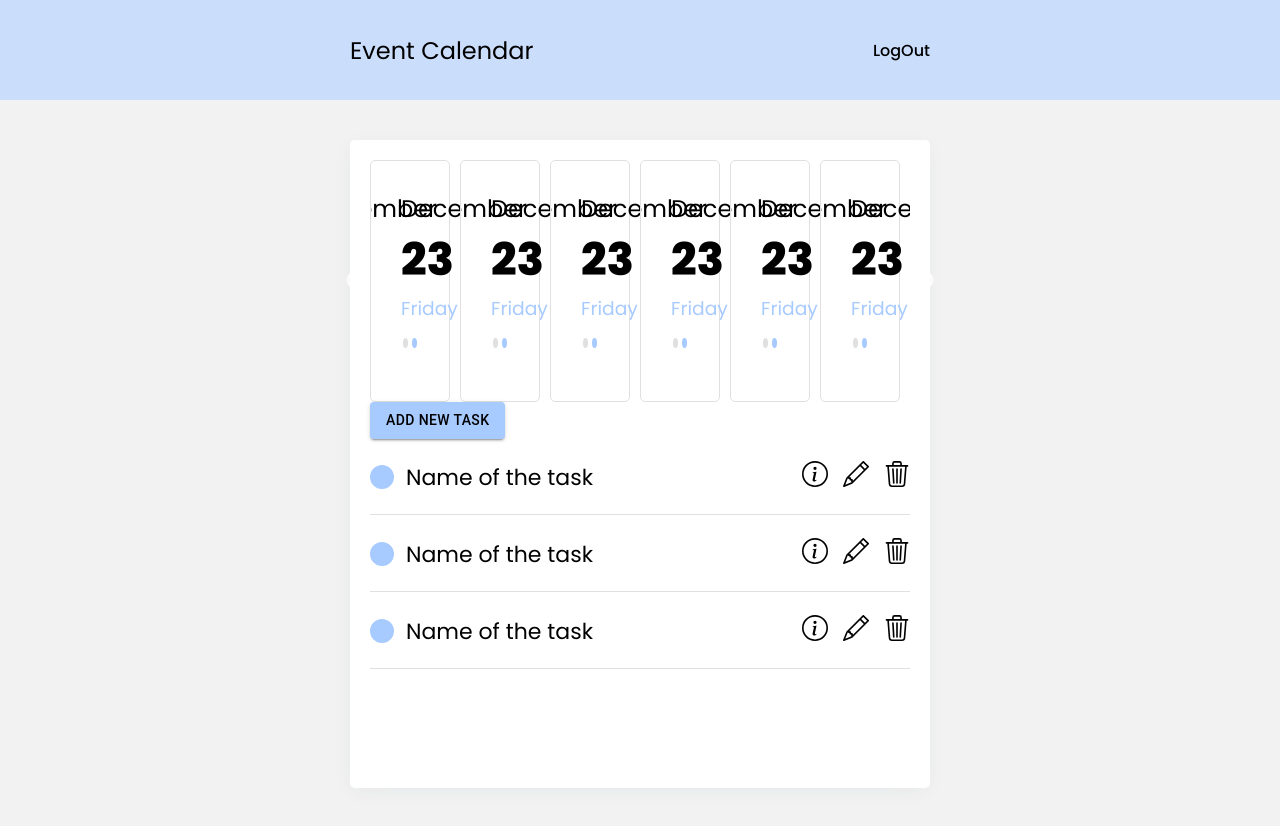
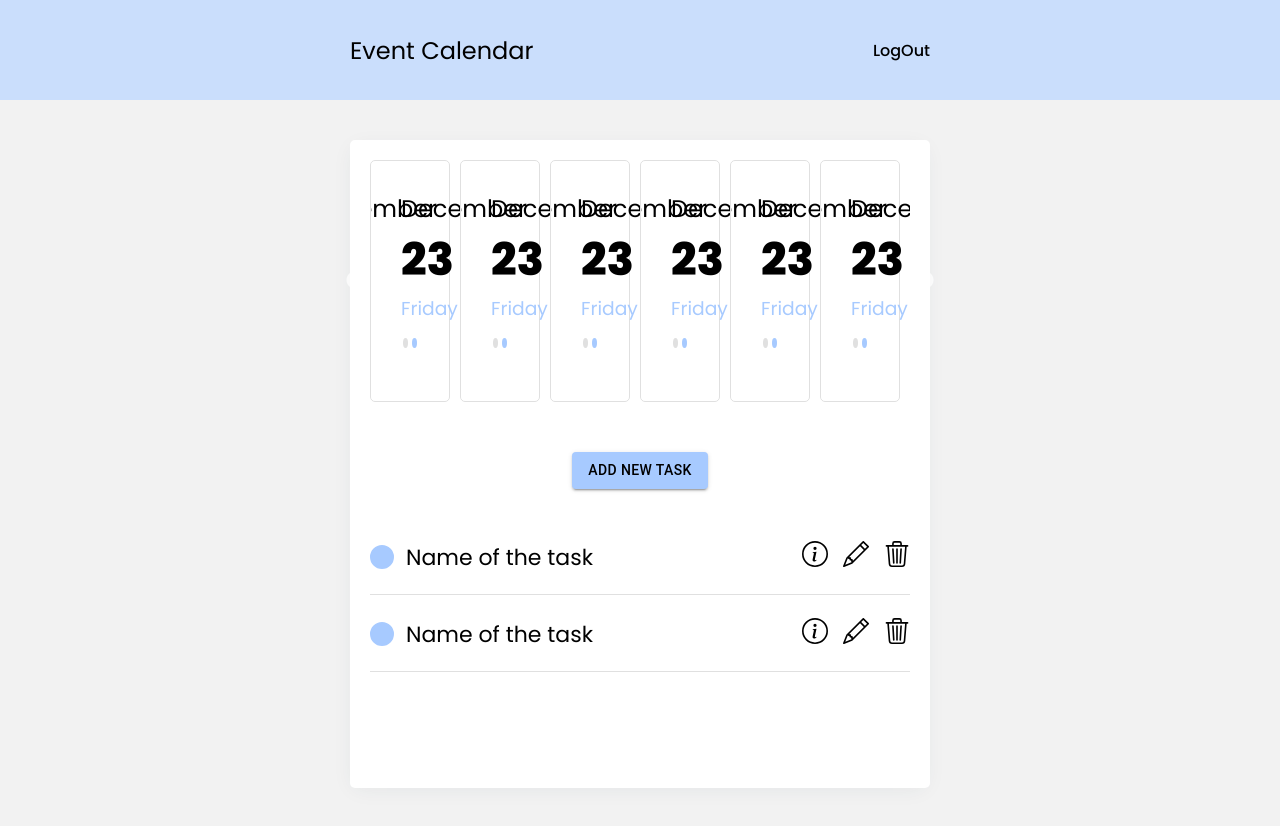
Before and after one commit to doritozbae/Level1-Clever-to-do-list, a React (Create React App) app: page / in a window 1280 px wide. Shown: the top 826 px of the page. Built offline with nearby package versions, Linux system fonts and the light colour scheme.

Commit message:
finished calendar layout

```diff
--- a/src/components/calendarPage/AddTaskButton.jsx
+++ b/src/components/calendarPage/AddTaskButton.jsx
@@ -1,6 +1,7 @@
 import React from "react";
 import Button from "@mui/material/Button";
 import { createTheme, ThemeProvider } from "@mui/material/styles";
+import "../../styles/taskButton.css";
 
 function AddTask() {
   const theme = createTheme({
@@ -13,11 +14,13 @@ function AddTask() {
   });
 
   return (
-    <ThemeProvider theme={theme}>
-      <Button color="neutral" variant="contained">
-        Add new task
-      </Button>
-    </ThemeProvider>
+    <div className="btn__contaner">
+      <ThemeProvider theme={theme}>
+        <Button color="neutral" variant="contained">
+          Add new task
+        </Button>
+      </ThemeProvider>
+    </div>
   );
 }
 
--- a/src/components/calendarPage/TasksList.jsx
+++ b/src/components/calendarPage/TasksList.jsx
@@ -1,10 +1,10 @@
 import React from "react";
 import Task from "./TaskItem";
+import "../../styles/tasksList.css";
 
 function TasksList() {
   return (
-    <div>
-      <Task />
+    <div className="tasks__container">
       <Task />
       <Task />
     </div>
--- /dev/null
+++ b/src/styles/taskButton.css
@@ -0,0 +1,5 @@
+.btn__contaner {
+  margin: 50px 0px 30px 0px;
+  display: flex;
+  justify-content: center;
+}
--- /dev/null
+++ b/src/styles/tasksList.css
@@ -0,0 +1,4 @@
+.tasks__container {
+  overflow: auto;
+  height: 39vh;
+}
```
